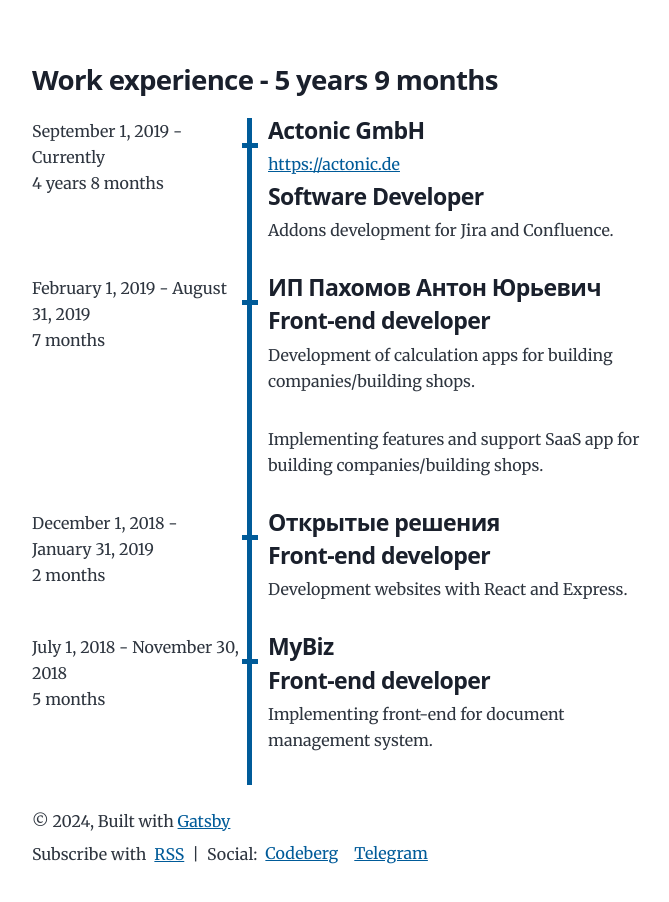
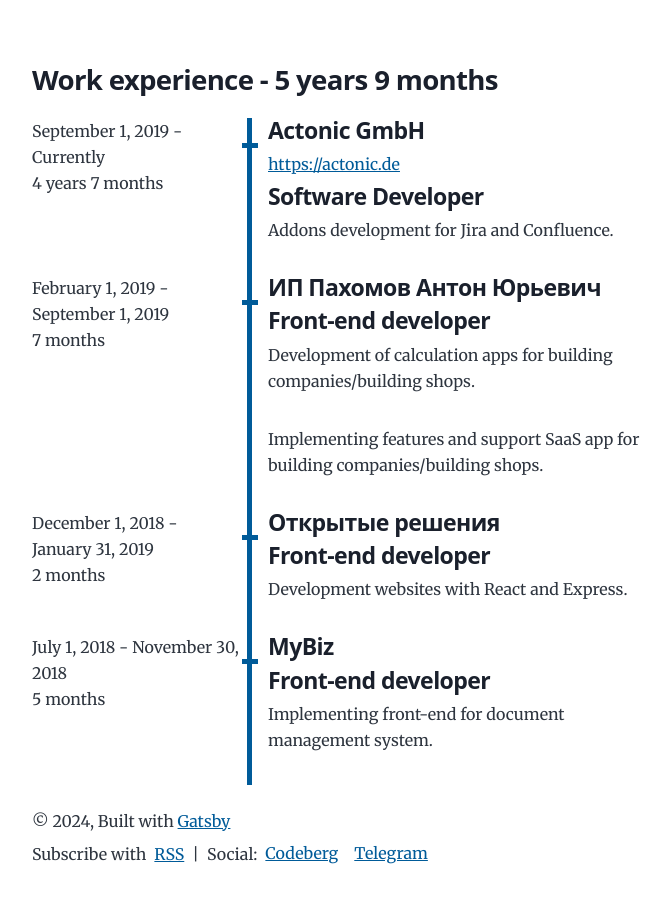
Before and after one commit to nicktorn89/gatsby-blog, a Gatsby site: page /about in a window 1280 px wide. Shown: the part 789-1691 px from the top of the page, without its empty margins (292-961 px from the left). Built offline with nearby package versions, Linux system fonts and the light colour scheme; Gatsby itself is replaced by a stand-in of ours.

Commit message:
feat: small fixes in ExperienceWidget

```diff
--- a/src/components/ExperienceWidget/ExperienceWidget.jsx
+++ b/src/components/ExperienceWidget/ExperienceWidget.jsx
@@ -46,6 +46,8 @@
       .toObject();
   }, [datesInDateTimeFormat]);
 
+  console.log('timeDifferences', timeDifferences)
+
   return (
     <>
       <h3 className='total-experience'>
@@ -83,7 +85,7 @@
                     {endDate ? endDateFormatted : 'Currently'}
                     <br />
                     {years >= 1 && `${Math.ceil(years)} years `}
-                    {months && `${Math.ceil(months)} months`}
+                    {months && `${Math.round(months)} months`}
                   </p>
 
                   <div className='workplaces-line' />
--- a/src/components/ExperienceWidget/experienceData.json
+++ b/src/components/ExperienceWidget/experienceData.json
@@ -12,7 +12,7 @@
   {
     "id": 1,
     "startDate": "02/01/2019",
-    "endDate": "08/31/2019",
+    "endDate": "09/01/2019",
     "workplace": "ИП Пахомов Антон Юрьевич",
     "positionName": "Front-end developer",
     "workDescription": [
```
